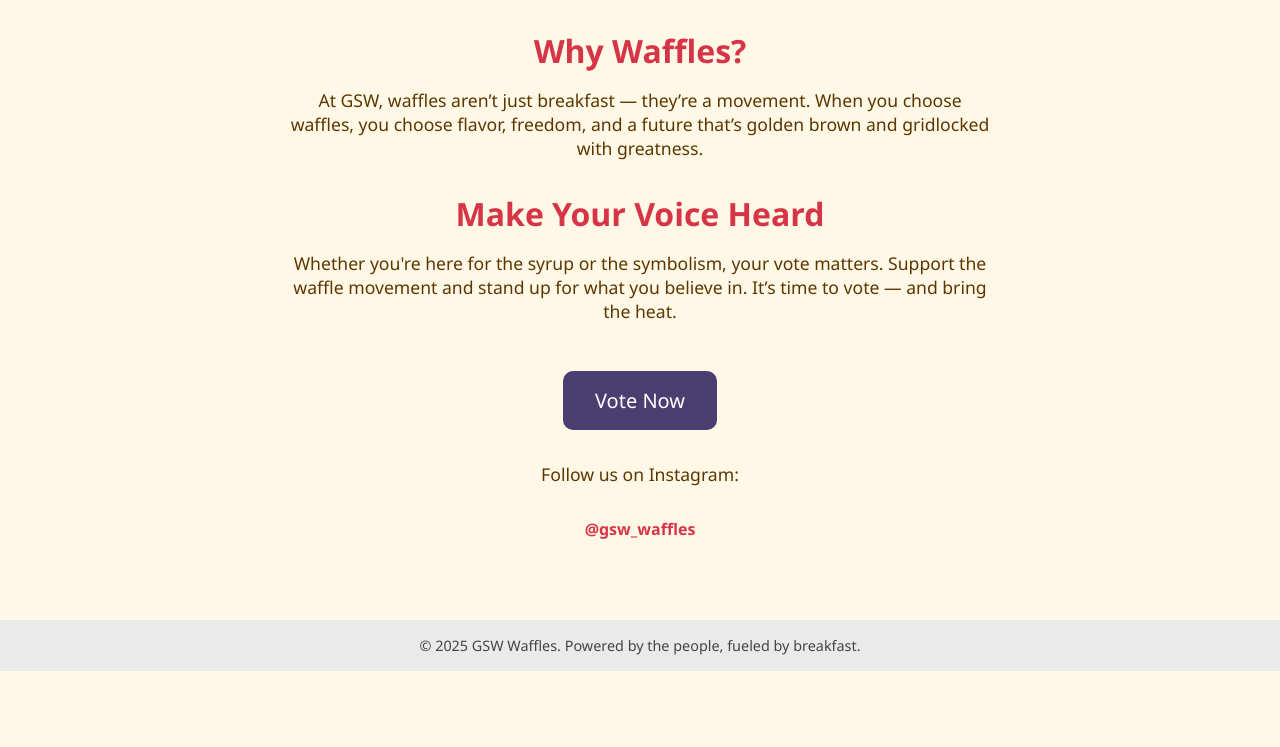
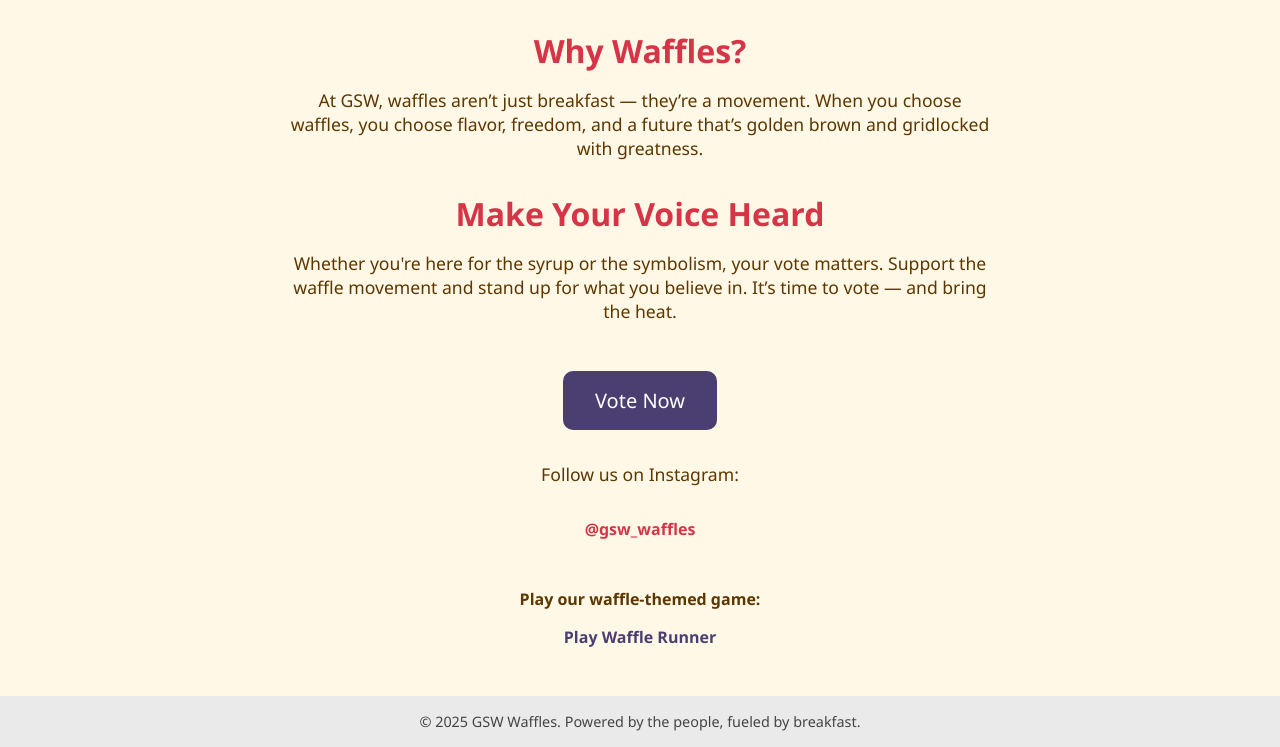
Before and after one commit to baxterheilig/gsw-waffles-site, a plain HTML site: page index.html in a window 1280 px wide. Shown: the part 697-1444 px from the top of the page. Before the commit the page ends 1368 px from the top, so only its background shows below. Drawn offline with Linux system fonts and the light colour scheme.

Commit message:
Update index.html

```diff
--- a/index.html
+++ b/index.html
@@ -85,6 +85,17 @@
     .social a:hover {
       color: var(--grape);
     }
+     .game-link {
+      margin-top: 1rem;
+      font-weight: bold;
+    }
+    .game-link a {
+      color: var(--blueberry);
+      text-decoration: none;
+    }
+    .game-link a:hover {
+      color: var(--grape);
+    }
     footer {
       margin-top: 3rem;
       padding: 1rem;
@@ -143,6 +154,12 @@
     </div>
   </div>
 
+<div class="game-link">
+      <p>Play our waffle-themed game:</p>
+      <a href="https://gd.games/games/cf4aff1e-5e5f-4534-b5be-1a3cd28cfaa2" target="_blank">Play Waffle Runner</a>
+    </div>
+  </div>
+
   <footer>
     &copy; 2025 GSW Waffles. Powered by the people, fueled by breakfast.
   </footer>
```
